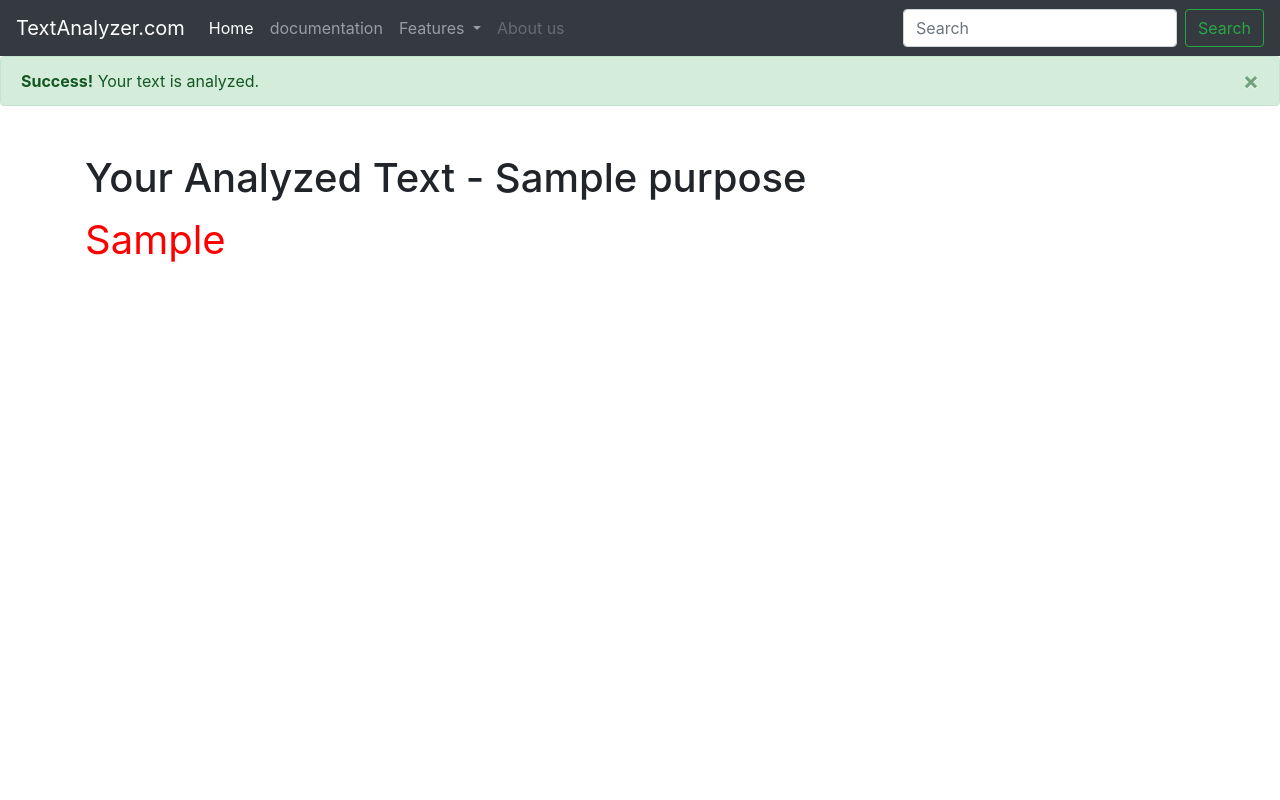
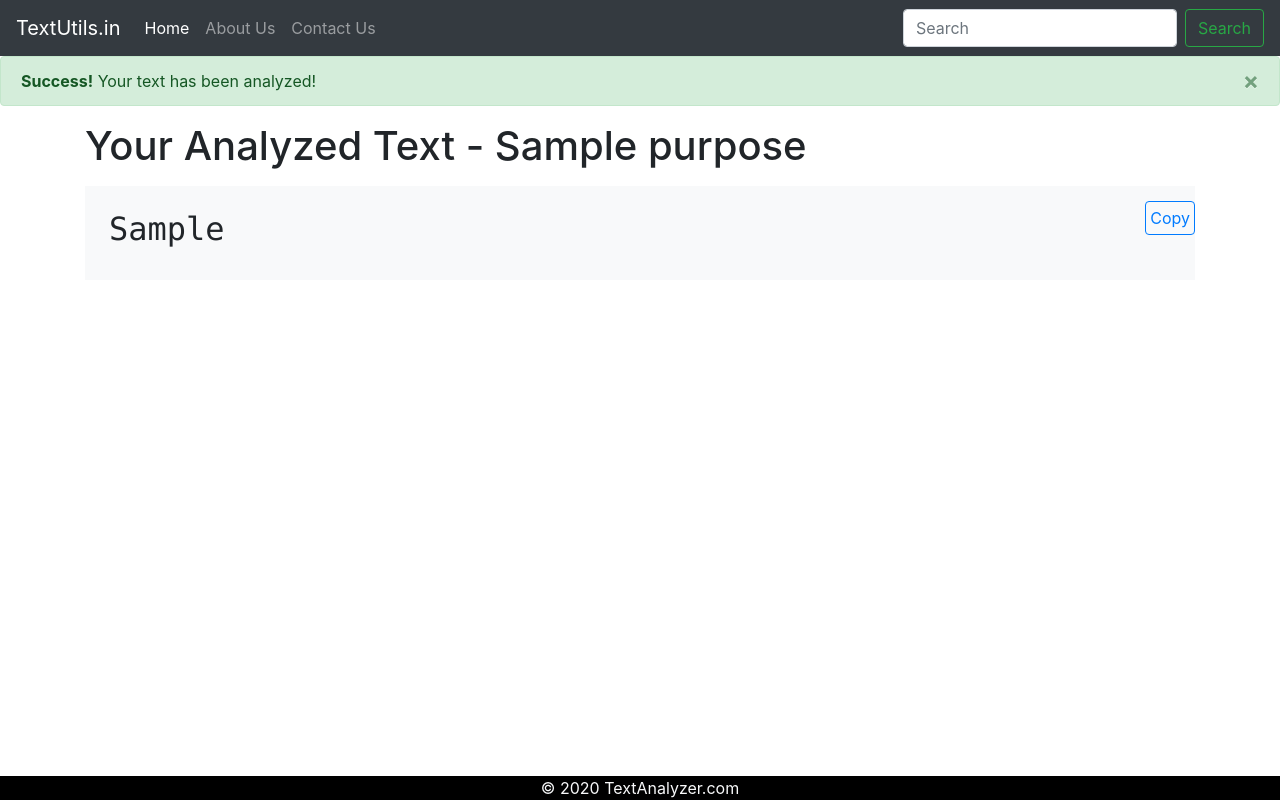
Before and after one commit to 3xp10it3r/TextAnalyzer-DjangoProject, a Django app: template templates/analyzed1.html in a window 1280 px wide. Run offline with Django 3.2, Linux system fonts and the light colour scheme; the template is opened without the code that fills it: most values are stand-ins (such as "Sample title", 1, 10 or a date in 2020); some libraries are stand-ins or nearby versions.

Commit message:
Update analyzed1.html

```diff
--- a/templates/analyzed1.html
+++ b/templates/analyzed1.html
@@ -6,74 +6,109 @@
     <meta name="viewport" content="width=device-width, initial-scale=1, shrink-to-fit=no">
 
     <!-- Bootstrap CSS -->
-    <link rel="stylesheet" href="https://stackpath.bootstrapcdn.com/bootstrap/4.5.0/css/bootstrap.min.css" integrity="sha384-9aIt2nRpC12Uk9gS9baDl411NQApFmC26EwAOH8WgZl5MYYxFfc+NcPb1dKGj7Sk" crossorigin="anonymous">
+    <link rel="stylesheet" href="https://stackpath.bootstrapcdn.com/bootstrap/4.2.1/css/bootstrap.min.css" integrity="sha384-GJzZqFGwb1QTTN6wy59ffF1BuGJpLSa9DkKMp0DgiMDm4iYMj70gZWKYbI706tWS" crossorigin="anonymous">
 
-    <title>Text Analyzer</title>
+    <title>Text Utils-Results </title>
+    <!-- Favicon-->
+    <link rel="shortcut icon" href="https://codewithharry.com/static/photo.png">
+    <style>
+.footer {
+   position: fixed;
+   left: 0;
+   bottom: 0;
+   width: 100%;
+   background-color: black;
+   color: white;
+   text-align: center;
+   display: block;
+}
+#corner-btn{
+  position: absolute;
+  right: 0;
+  top: 15px;
+  padding: 4px;
+}
+</style>
   </head>
   <body>
-<!--    <h1>Hello, world!</h1>-->
-        <nav class="navbar navbar-expand-lg navbar-dark bg-dark">
-  <a class="navbar-brand" href="#">TextAnalyzer.com</a>
-  <button class="navbar-toggler" type="button" data-toggle="collapse" data-target="#navbarSupportedContent" aria-controls="navbarSupportedContent" aria-expanded="false" aria-label="Toggle navigation">
+<nav class="navbar navbar-expand-lg navbar-dark bg-dark">
+  <a class="navbar-brand" href="#">TextUtils.in</a>
+  <button class="navbar-toggler" type="button" data-toggle="collapse" data-target="#navbarNavDropdown" aria-controls="navbarNavDropdown" aria-expanded="false" aria-label="Toggle navigation">
     <span class="navbar-toggler-icon"></span>
   </button>
-
-  <div class="collapse navbar-collapse" id="navbarSupportedContent">
-    <ul class="navbar-nav mr-auto">
+  <div class="collapse navbar-collapse" id="navbarNavDropdown">
+    <ul class="navbar-nav">
       <li class="nav-item active">
-        <a class="nav-link" href="#">Home <span class="sr-only">(current)</span></a>
+        <a class="nav-link" href="/">Home <span class="sr-only">(current)</span></a>
       </li>
       <li class="nav-item">
-        <a class="nav-link" href="#">documentation</a>
-      </li>
-      <li class="nav-item dropdown">
-        <a class="nav-link dropdown-toggle" href="#" id="navbarDropdown" role="button" data-toggle="dropdown" aria-haspopup="true" aria-expanded="false">
-          Features
-        </a>
-        <div class="dropdown-menu" aria-labelledby="navbarDropdown">
-          <a class="dropdown-item" href="#">about us</a>
-          <a class="dropdown-item" href="#">Another action</a>
-          <div class="dropdown-divider"></div>
-          <a class="dropdown-item" href="#">Something else here</a>
-        </div>
+        <a class="nav-link" href="/about">About Us</a>
       </li>
       <li class="nav-item">
-        <a class="nav-link disabled" href="#" tabindex="-1" aria-disabled="true">About us</a>
+        <a class="nav-link" href="#">Contact Us</a>
       </li>
+
     </ul>
-    <form class="form-inline my-2 my-lg-0">
-      <input class="form-control mr-sm-2" type="search" placeholder="Search" aria-label="Search">
-      <button class="btn btn-outline-success my-2 my-sm-0" type="submit">Search</button>
-    </form>
   </div>
+  <form class="form-inline">
+    <input class="form-control mr-sm-2" type="search" placeholder="Search" aria-label="Search">
+    <button class="btn btn-outline-success my-2 my-sm-0" type="submit">Search</button>
+  </form>
 </nav>
+
+
 <div class="alert alert-success alert-dismissible fade show" role="alert">
-  <strong>Success!</strong> Your text is analyzed.
+  <strong>Success!</strong> Your text has been analyzed!
   <button type="button" class="close" data-dismiss="alert" aria-label="Close">
     <span aria-hidden="true">&times;</span>
   </button>
 </div>
 
-<div class="container mt-5">
+
+<div class="container">
+
 <h1>Your Analyzed Text - {{ purpose }}</h1>
-<p style="color:red;font-size:40px;">
-  {{ analyzed_Value }}
 
+<div style="position:relative;" class="bg-light">
+<p>
+    <button id="corner-btn" class="btn btn-outline-primary" onclick="copy()">
+        Copy
+    </button>
+  <pre id="copy-text" class="p-4"><h2>{{ analyzed_Value }}</h2></pre>
 </p>
 </div>
-
-
-
-
-
-
-
-
+</div>
+<footer class="footer">
+  <div class="container">
+    <span class="text-light">&#169 2020 TextAnalyzer.com </span>
+  </div>
+</footer>
 
     <!-- Optional JavaScript -->
     <!-- jQuery first, then Popper.js, then Bootstrap JS -->
-    <script src="https://code.jquery.com/jquery-3.5.1.slim.min.js" integrity="sha384-DfXdz2htPH0lsSSs5nCTpuj/zy4C+OGpamoFVy38MVBnE+IbbVYUew+OrCXaRkfj" crossorigin="anonymous"></script>
-    <script src="https://cdn.jsdelivr.net/npm/popper.js@1.16.0/dist/umd/popper.min.js" integrity="sha384-Q6E9RHvbIyZFJoft+2mJbHaEWldlvI9IOYy5n3zV9zzTtmI3UksdQRVvoxMfooAo" crossorigin="anonymous"></script>
-    <script src="https://stackpath.bootstrapcdn.com/bootstrap/4.5.0/js/bootstrap.min.js" integrity="sha384-OgVRvuATP1z7JjHLkuOU7Xw704+h835Lr+6QL9UvYjZE3Ipu6Tp75j7Bh/kR0JKI" crossorigin="anonymous"></script>
+    <script src="https://code.jquery.com/jquery-3.3.1.slim.min.js" integrity="sha384-q8i/X+965DzO0rT7abK41JStQIAqVgRVzpbzo5smXKp4YfRvH+8abtTE1Pi6jizo" crossorigin="anonymous"></script>
+    <script src="https://cdnjs.cloudflare.com/ajax/libs/popper.js/1.14.6/umd/popper.min.js" integrity="sha384-wHAiFfRlMFy6i5SRaxvfOCifBUQy1xHdJ/yoi7FRNXMRBu5WHdZYu1hA6ZOblgut" crossorigin="anonymous"></script>
+    <script src="https://stackpath.bootstrapcdn.com/bootstrap/4.2.1/js/bootstrap.min.js" integrity="sha384-B0UglyR+jN6CkvvICOB2joaf5I4l3gm9GU6Hc1og6Ls7i6U/mkkaduKaBhlAXv9k" crossorigin="anonymous"></script>
+
+    <script>
+      function copy() {
+        // copied from https://stackoverflow.com/questions/36639681/how-to-copy-text-from-a-div-to-clipboard
+        if (document.selection) {
+    var range = document.body.createTextRange();
+    range.moveToElementText(document.getElementById("copy-text"));
+    range.select().createTextRange();
+    document.execCommand("copy");
+
+  } else if (window.getSelection) {
+    var range = document.createRange();
+    range.selectNode(document.getElementById("copy-text"));
+    window.getSelection().addRange(range);
+    document.execCommand("copy");
+    alert('Text Copied')
+
+  }
+
+      }
+    </script>
   </body>
 </html>
```
